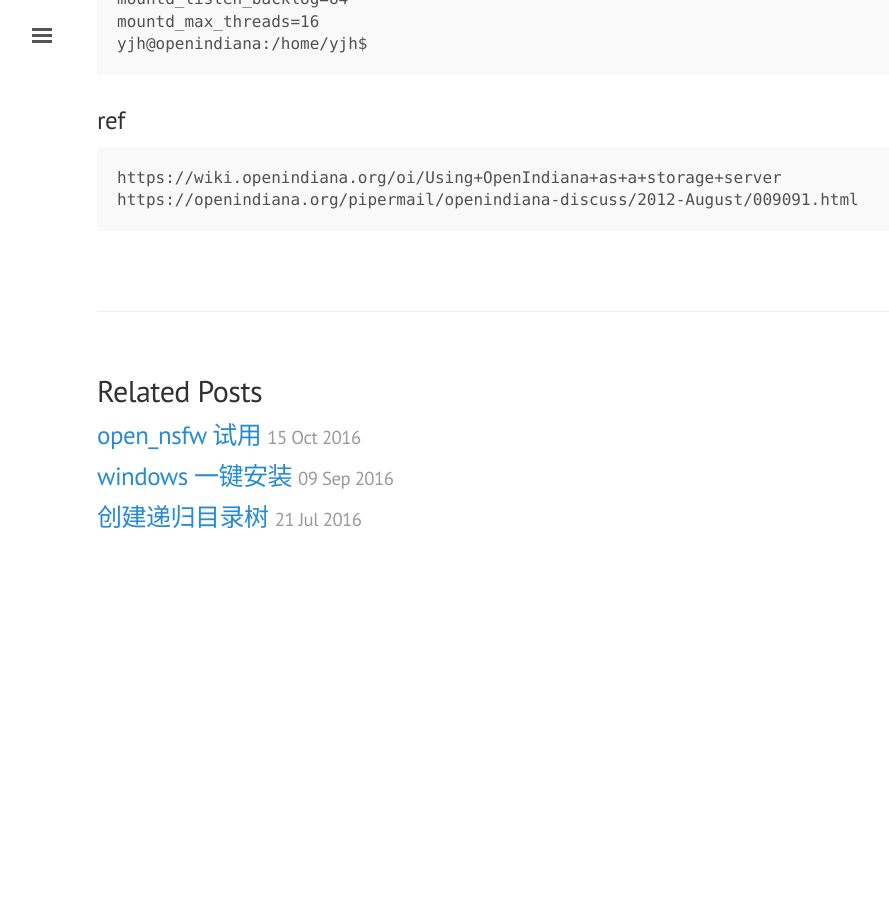
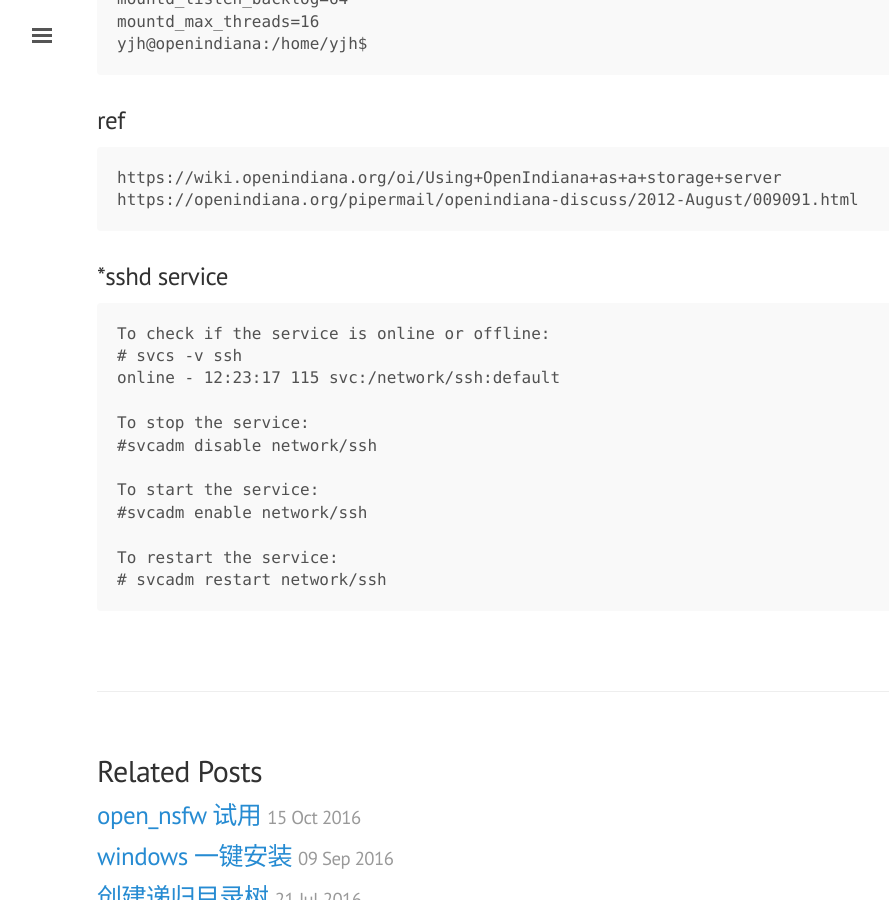
Before and after one commit to tcler/tcler.github.io, a Jekyll site: the page built from _posts/2016-10-27-OI-sharenfs.md, in a window 1280 px wide and 900 px high, scrolled down 2410 px. Shown: the whole window, without its empty margins (3-892 px from the left). Built offline with Jekyll 4.4.1, drawn with Linux system fonts in a browser that asks for light colours; before the commit the page ends 3004 px from its top, so only the background shows below that.

Commit message:
Update 2016-10-27-OI-sharenfs.md
add sshd service start/stop howto

````diff
--- a/_posts/2016-10-27-OI-sharenfs.md
+++ b/_posts/2016-10-27-OI-sharenfs.md
@@ -108,3 +108,20 @@
 https://wiki.openindiana.org/oi/Using+OpenIndiana+as+a+storage+server
 https://openindiana.org/pipermail/openindiana-discuss/2012-August/009091.html
 ```
+
+### *sshd service
+
+```
+To check if the service is online or offline:
+# svcs -v ssh
+online - 12:23:17 115 svc:/network/ssh:default
+
+To stop the service:
+#svcadm disable network/ssh
+
+To start the service:
+#svcadm enable network/ssh
+
+To restart the service:
+# svcadm restart network/ssh
+```
````
